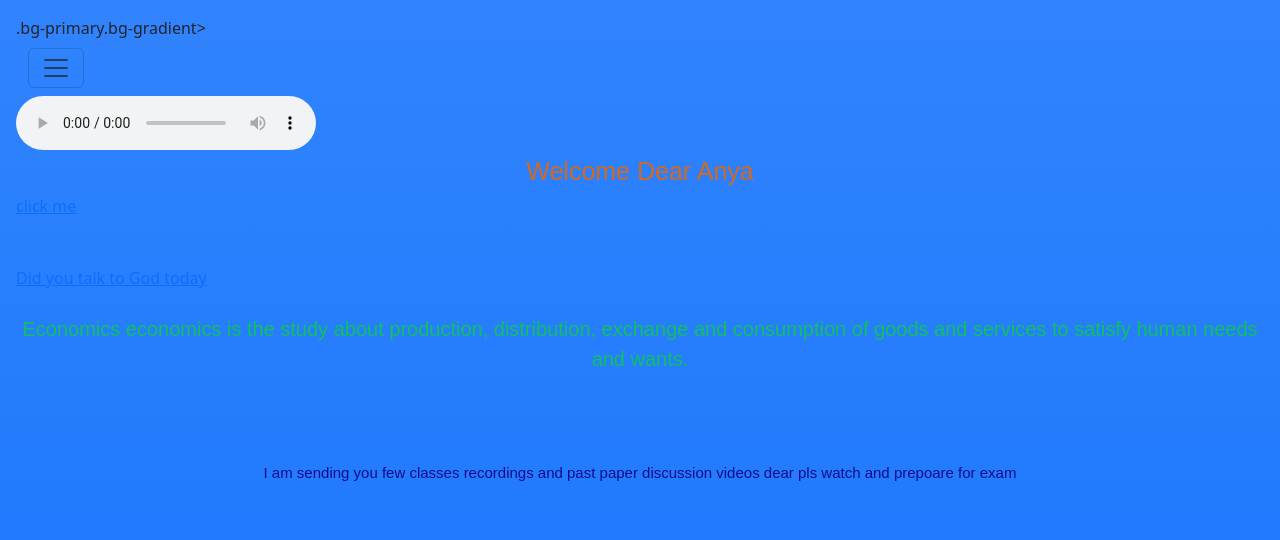
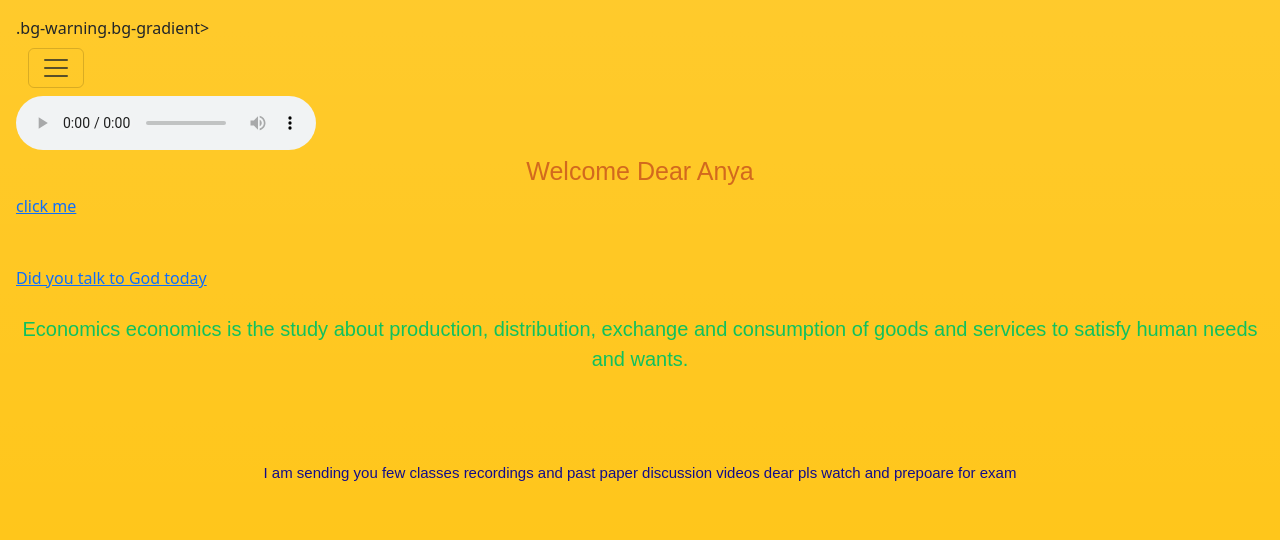
Before and after one commit to sunflower757/Anya23, a plain HTML site: page index.html in a window 1280 px wide. Shown: the top 540 px of the page. Drawn offline with nearby package versions, Linux system fonts and the light colour scheme.

Commit message:
Update index.html

```diff
--- a/index.html
+++ b/index.html
@@ -19,7 +19,7 @@
 
     <link rel="stylesheet" href="kul.css" />
   </head>
-  <body <div class="p-3 bg-primary bg-gradient fg-contrast-primary">.bg-primary.bg-gradient</div>>
+  <body div class="p-3 bg-warning bg-gradient fg-contrast-warning">.bg-warning.bg-gradient</div>>
     <nav class="navbar sm:navbar-expand bg-1 fg-2">
       <div class="container-fluid">
         <button
```
